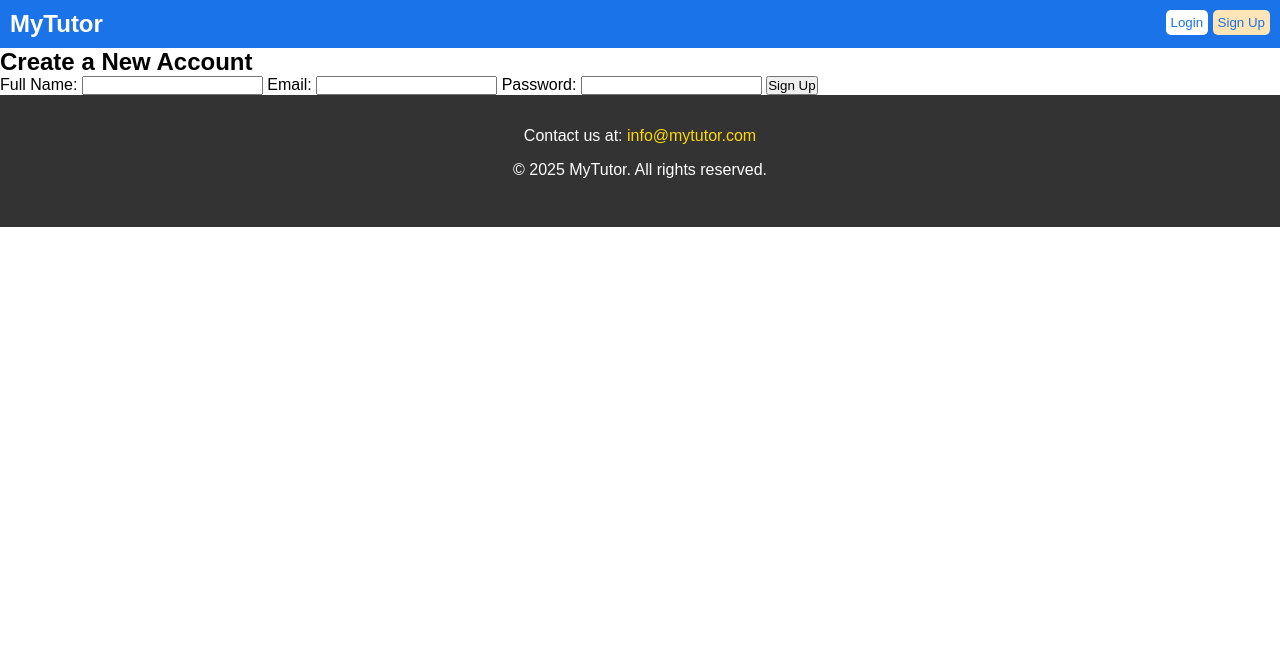
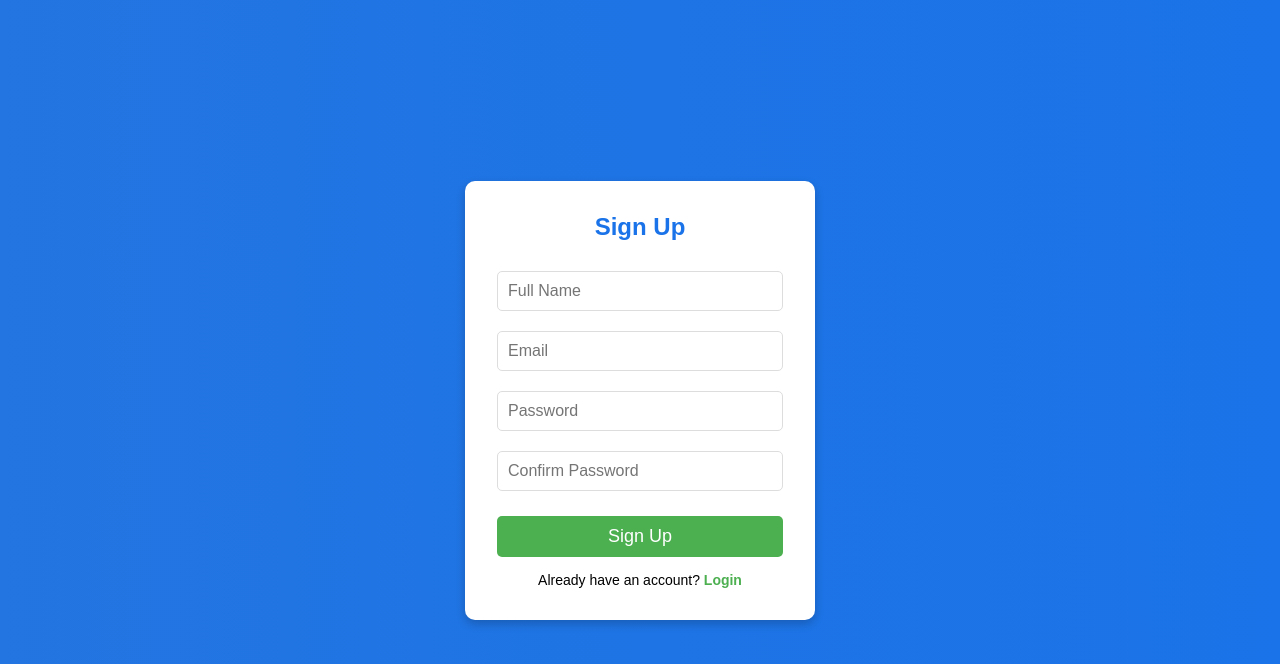
Before and after one commit to ICYEZAGATORE/MyTutor, a plain HTML site: page HTML/signup.html in a window 1280 px wide. Drawn offline with Linux system fonts and the light colour scheme.

Commit message:
Editing Colors

```diff
--- a/HTML/signup.html
+++ b/HTML/signup.html
@@ -4,45 +4,21 @@
     <meta charset="UTF-8">
     <meta name="viewport" content="width=device-width, initial-scale=1.0">
     <title>Sign Up</title>
-    <link rel="stylesheet" href="/Styles/index.css">
-    <script src="../JS/index.js" defer></script>
-
+    <link rel="stylesheet" href="../Styles/auth.css">
 </head>
 <body>
-   <!-- Navigation -->
-    <nav id="mainNav">
-        <div class="nav-content">
-            <div class="logo" id="logoText">MyTutor</div>
-            <div class="nav-links">
-                <a href="#home" id="homeLink">Home</a>
-                <a href="#features" id="featuresLink">Features</a>
-                <a href="#about" id="aboutLink">About</a>
-            </div>
-            <div class="nav-buttons">
-                <button id="loginBtn">Login</button>
-                <button id="signupBtn">Sign Up</button>
-            </div>
+    <div class="auth-container">
+        <div class="auth-box">
+            <h2>Sign Up</h2>
+            <form id="signupForm">
+                <input type="text" id="fullname" placeholder="Full Name" required>
+                <input type="email" id="email" placeholder="Email" required>
+                <input type="password" id="password" placeholder="Password" required>
+                <input type="password" id="confirmPassword" placeholder="Confirm Password" required>
+                <button type="submit">Sign Up</button>
+            </form>
+            <p>Already have an account? <a href="login.html">Login</a></p>
         </div>
-    </nav>
-
-    <!-- Sign Up Section -->
-    <section class="signup" id="signupSection">
-        <h2>Create a New Account</h2>
-        <form id="signupForm">
-            <label for="name">Full Name:</label>
-            <input type="text" id="name" name="name" required>
-            <label for="email">Email:</label>
-            <input type="email" id="email" name="email" required>
-            <label for="password">Password:</label>
-            <input type="password" id="password" name="password" required>
-            <button type="submit" id="submitSignup">Sign Up</button>
-        </form>
-    </section>
-
-    <!-- Footer -->
-    <footer id="mainFooter">
-        <p>Contact us at: <span id="contactEmail">info@mytutor.com</span></p>
-        <p id="copyright">© 2025 MyTutor. All rights reserved.</p>
-    </footer>
+    </div>
 </body>
 </html>
--- a/Styles/Login-signup.css
+++ /dev/null
@@ -1,99 +0,0 @@
-* {
-            margin: 0;
-            padding: 0;
-            box-sizing: border-box;
-            font-family: Arial, sans-serif;
-        }
-
-        body {
-            background-color: #f8f9fa;
-        }
-
-        .container {
-            max-width: 400px;
-            margin: 50px auto;
-            padding: 20px;
-        }
-
-        .auth-form {
-            background: white;
-            padding: 30px;
-            border-radius: 8px;
-            box-shadow: 0 2px 10px rgba(0, 0, 0, 0.1);
-        }
-
-        .form-header {
-            text-align: center;
-            margin-bottom: 30px;
-        }
-
-        .form-header h1 {
-            color: #1a73e8;
-            font-size: 24px;
-            margin-bottom: 10px;
-        }
-
-        .form-group {
-            margin-bottom: 20px;
-        }
-
-        .form-group label {
-            display: block;
-            margin-bottom: 5px;
-            color: #333;
-        }
-
-        .form-group input {
-            width: 100%;
-            padding: 10px;
-            border: 1px solid #ddd;
-            border-radius: 4px;
-            font-size: 16px;
-        }
-
-        .form-group input:focus {
-            outline: none;
-            border-color: #1a73e8;
-        }
-
-        .error-message {
-            color: #dc3545;
-            font-size: 14px;
-            margin-top: 5px;
-            display: none;
-        }
-
-        .submit-btn {
-            width: 100%;
-            padding: 12px;
-            background-color: #1a73e8;
-            color: white;
-            border: none;
-            border-radius: 4px;
-            font-size: 16px;
-            cursor: pointer;
-            margin-bottom: 15px;
-        }
-
-        .submit-btn:hover {
-            background-color: #1557b0;
-        }
-
-        .form-footer {
-            text-align: center;
-            margin-top: 20px;
-        }
-
-        .form-footer a {
-            color: #1a73e8;
-            text-decoration: none;
-        }
-
-        .toggle-forms {
-            text-align: center;
-            margin-top: 20px;
-        }
-
-        #signupForm {
-            display: none;
-        }
--- /dev/null
+++ b/Styles/auth.css
@@ -0,0 +1,72 @@
+/* Import global styles */
+@import url("index.css");
+
+/* Center the form on the page */
+.auth-container {
+    display: flex;
+    justify-content: center;
+    align-items: center;
+    height: 100vh;
+    background: linear-gradient(to right, #2375e1, #1a73e8); /* Maintain color theme */
+}
+
+/* Form box styling */
+.auth-box {
+    background: white;
+    padding: 2rem;
+    border-radius: 10px;
+    box-shadow: 0px 4px 10px rgba(0, 0, 0, 0.2);
+    text-align: center;
+    width: 350px;
+}
+
+/* Form title */
+.auth-box h2 {
+    font-size: 24px;
+    margin-bottom: 20px;
+    color: #1a73e8;
+}
+
+/* Input fields */
+.auth-box input {
+    width: 100%;
+    padding: 10px;
+    margin: 10px 0;
+    border: 1px solid #ddd;
+    border-radius: 5px;
+    font-size: 16px;
+}
+
+/* Button styling */
+.auth-box button {
+    width: 100%;
+    padding: 10px;
+    margin-top: 15px;
+    border: none;
+    border-radius: 5px;
+    background-color: #4CAF50;
+    color: white;
+    font-size: 18px;
+    cursor: pointer;
+    transition: 0.3s;
+}
+
+.auth-box button:hover {
+    background-color: #2E7D32;
+}
+
+/* Switch to Signup/Login link */
+.auth-box p {
+    margin-top: 15px;
+    font-size: 14px;
+}
+
+.auth-box a {
+    color: #4CAF50;
+    text-decoration: none;
+    font-weight: bold;
+}
+
+.auth-box a:hover {
+    text-decoration: underline;
+}
```
Also changed, not shown: HTML/login.html (+11 -34 lines).
